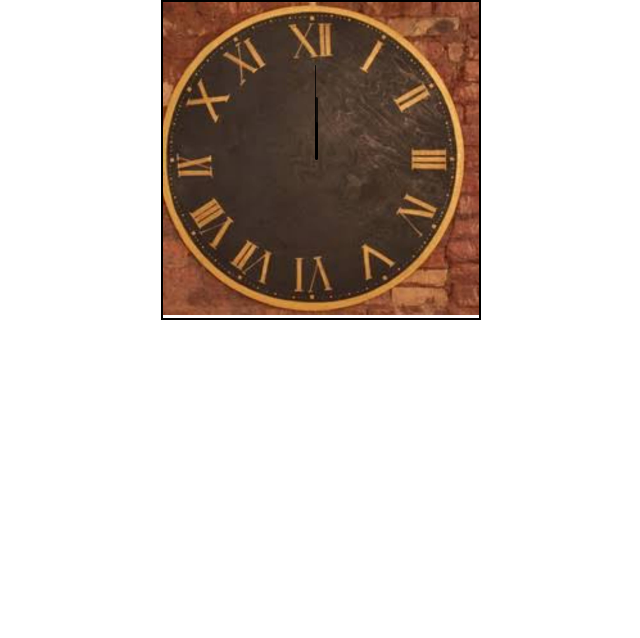
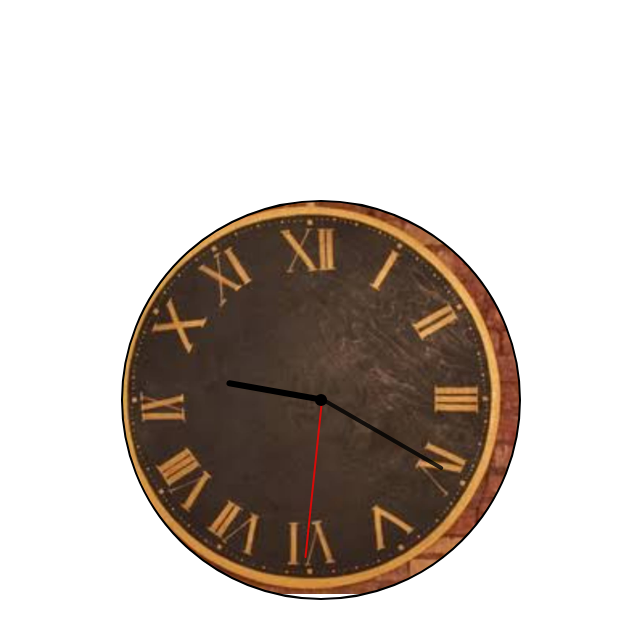
Before and after one commit to Surabhi-M-R/Analog-clock, a plain HTML site: page index.html in a window 1280 px wide. Shown: the whole page, without its empty margins (319-959 px from the left). Drawn offline with Linux system fonts and the light colour scheme.

Commit message:
final analog clock

```diff
--- a/index.html
+++ b/index.html
@@ -3,7 +3,7 @@
 <head>
     <meta charset="UTF-8">
     <meta name="viewport" content="width=device-width, initial-scale=1.0">
-    <title>Clock using pure JS </title>
+    <title>Clock using pure JS</title>
     <link rel="stylesheet" href="style.css">
 </head>
 <body>
@@ -11,10 +11,8 @@
         <div id="hour"></div>
         <div id="minute"></div>
         <div id="second"></div>
-
-
+        <div id="center"></div> <!-- Added center point -->
     </div>
-
     <script src="script.js"></script>
 </body>
 </html>
--- a/script.js
+++ b/script.js
@@ -0,0 +1,13 @@
+setInterval(() => {
+    let date = new Date()
+    let htime = date.getHours();
+    let mtime = date.getMinutes();
+    let stime = date.getSeconds();
+    let hrotation = 30 * htime + mtime / 2;
+    let mrotation = 6 * mtime;
+    let srotation = 6 * stime;
+
+    hour.style.transform = `rotate(${hrotation}deg)`;
+    minute.style.transform = `rotate(${mrotation}deg)`;
+    second.style.transform = `rotate(${srotation}deg)`;
+}, 1000);
--- a/style.css
+++ b/style.css
@@ -1,50 +1,67 @@
-*{
-     margin: 0%;
-     padding: 0%;
-     box-sizing: border-box;
+* {
+    margin: 0;
+    padding: 0;
+    box-sizing: border-box;
 }
 
-html,body{
-   height: 100%;
-  width: 100%;
+html, body {
+    height: 100%;
+    width: 100%;
+    display: flex;
+    justify-content: center;
+    align-items: center;
 }
-#clockContainer{
+
+#clockContainer {
     position: relative;
-    background-color: gold;
-    height: 40vh;
-    width: 40vh;
+    height: 40vw;
+    width: 40vw;
+    max-height: 400px;
+    max-width: 400px;
     background: url(clock.jpg) no-repeat;
     background-size: 100%;
     border: 2px solid black;
-    margin: auto ;
+    border-radius: 50%;
+}
 
-}
-#hour , #minute , #second{
+#hour, #minute, #second {
     position: absolute;
     background: black;
     border-radius: 10px;
-}
-#hour{
-    width: 1%;
-    top: 38%;
-    height: 12%;
-    left: 48%;
+    transform-origin: bottom;
+    left: 50%;
+    bottom: 50%;
 }
 
-#minute{
-    width: 1%;
-    top: 30%;
-    height: 19%;
-    left: 48%;
-    opacity: 0.8;
-
+#hour {
+    width: 1.5%;
+    height: 25%;
+    transform: translateX(-50%);
 }
 
-#second{
+#minute {
+    width: 1%;
+    height: 35%;
+    opacity: 0.8;
+    transform: translateX(-50%);
+}
+
+#second {
     width: 0.5%;
-    top: 20%;
-    height: 29%;
-    left: 48%;
+    height: 40%;
     opacity: 0.8;
+    background: red;
+    transform: translateX(-50%);
+}
 
+#center {
+    position: absolute;
+    width: 3%;
+    height: 3%;
+    background: black;
+    border-radius: 50%;
+    top: 50%;
+    left: 50%;
+    transform: translate(-50%, -50%);
+    z-index: 10;
 }
```
